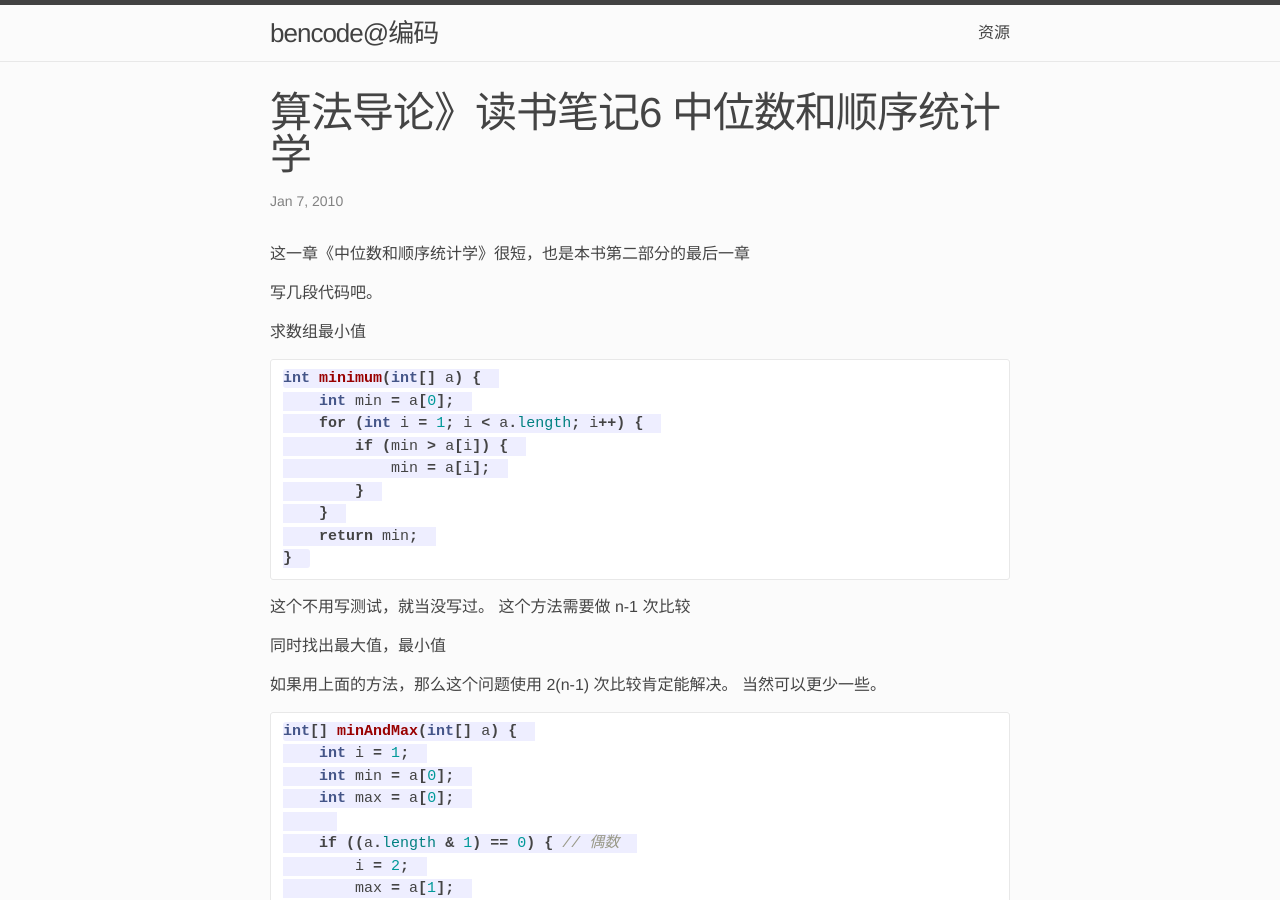
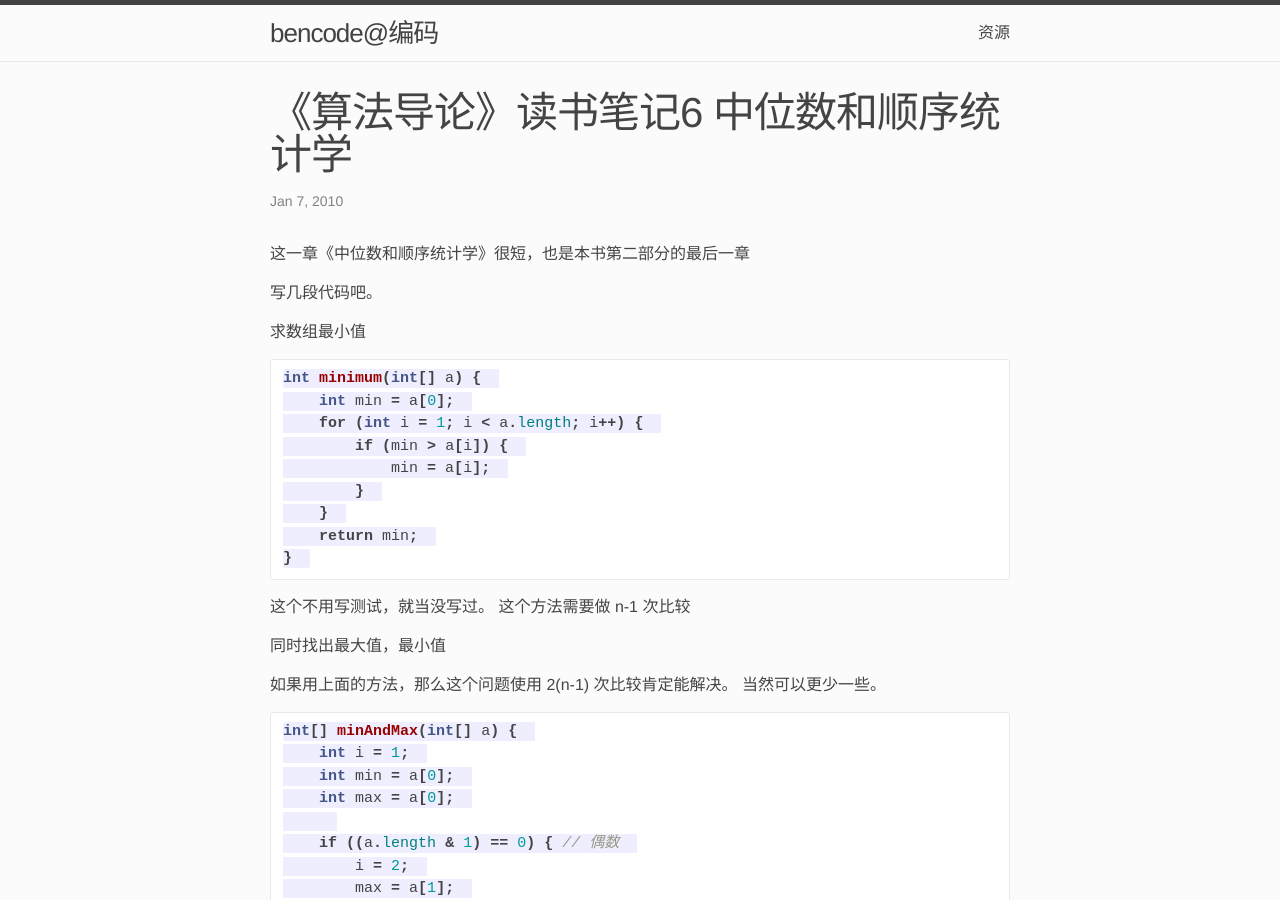
Before and after one commit to bencode/bencode.github.io, a Jekyll site: the page built from _posts/reading/algo/2010-01-07-min.md, in a window 1280 px wide and 900 px high. Built offline with Jekyll 4.4.1, drawn with Linux system fonts in a browser that asks for light colours.

```diff
--- a/_posts/reading/algo/2010-01-07-min.md
+++ b/_posts/reading/algo/2010-01-07-min.md
@@ -1,6 +1,6 @@
 ---
 layout: post
-title: 算法导论》读书笔记6 中位数和顺序统计学
+title: 《算法导论》读书笔记6 中位数和顺序统计学
 categories: algorithms
 ---
 
```
Also changed, not shown: other parts of _posts/reading/algo/2010-01-07-min.md (+1 -0 lines), assets/reading/algo/01.gif (added), 2 other files.
